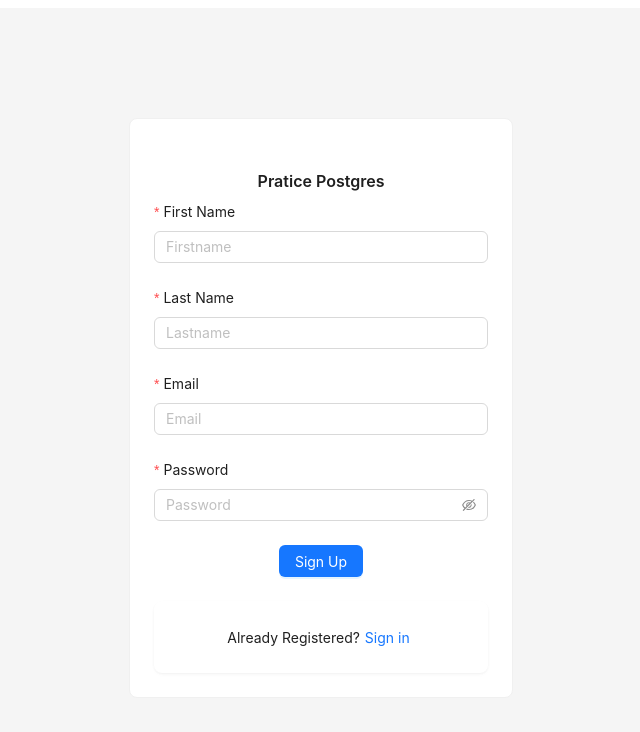
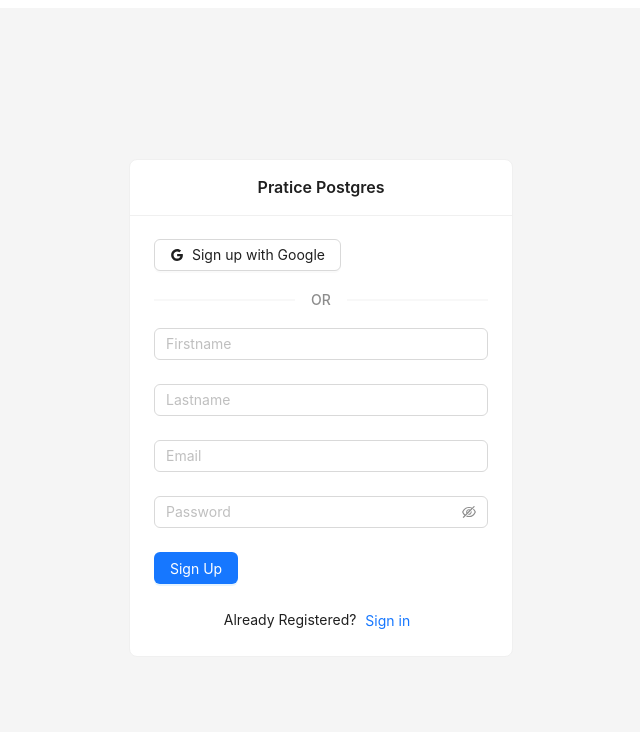
Before and after one commit to patelvivek7879/postgres-by-practice, a React (Vite) app in the folder client/: page /pbyp/register in a window 1280 px wide. Shown: the top 732 px of the page, without its empty margins (319-959 px from the left). Built offline with nearby package versions, Linux system fonts and the light colour scheme.

Commit message:
FIX: look and feel styles udpated

```diff
--- a/client/src/components/Login.tsx
+++ b/client/src/components/Login.tsx
@@ -1,17 +1,18 @@
 import {
   Button,
   Card,
+  Divider,
   Form,
   Input,
   Layout,
+  Row,
+  Space,
   Typography,
   notification,
 } from "antd";
 import { GoogleOutlined } from "@ant-design/icons";
-import { Navigate, redirect, useNavigate } from "react-router-dom";
-import queryString from "query-string";
+import { useNavigate } from "react-router-dom";
 
-const { Content } = Layout;
 const { Title } = Typography;
 
 const Login = () => {
@@ -69,39 +70,41 @@ const Login = () => {
   };
 
   const googleLoginHandler = () => {
-    window.location.href = 'http://localhost:5000/api/v1/auth/google';
-    // fetch("/api/v1/auth/google")
-      // .then((response1) => {
-      //   console.log("r1 -->>",response1);
-      //   return response1.json();
-      // })
-      // .then((response2) => console.log("r2 -->>",response2))
-      // .catch();
+    window.location.href = "http://localhost:5000/api/v1/auth/google";
   };
 
   return (
     <Layout className="w-full h-screen d-flex justify-center align-middle">
-      <Card className="ml-auto mr-auto min-w-96 min-h-200">
-        <Title level={5} className="flex justify-center">
+      <Card
+        className="ml-auto mr-auto min-w-96"
+        title={
+          <Row justify={'center'} align={'middle'}>
+          <Title level={5} className="flex justify-center align-middle mt-2">
             Pratice Postgres
           </Title>
-
+          </Row>
+        }
+      >
+        <div className="mt-4">
           <Button
+            className="google-login-form-button"
             onClick={() => {
               googleLoginHandler();
             }}
             icon={<GoogleOutlined />}
           >
-          Login with Google
+            Sign in with Google
           </Button>
-
+          <Divider>
+            <Typography.Text type="secondary">OR</Typography.Text>
+          </Divider>
           <Form
             form={form}
             layout={"vertical"}
             onFinish={(values) => localLogin(values)}
+            id="form-login"
           >
             <Form.Item
-            label="Email or Username"
               name="email"
               rules={[
                 {
@@ -110,33 +113,39 @@ const Login = () => {
                 },
               ]}
             >
-            <Input placeholder="enter your email or username" />
+              <Input placeholder="Enter your email" />
             </Form.Item>
 
             <Form.Item
-            label="Password"
               name="password"
-            rules={[{ required: true, message: "Please input your password!" }]}
+              rules={[
+                { required: true, message: "Please input your password!" },
+              ]}
             >
               <Input.Password type="password" placeholder="Password" />
             </Form.Item>
-          <Form.Item className="flex justify-center">
-            <Button type="primary" htmlType="submit">
+            <Form.Item>
+              <Button
+                type="primary"
+                htmlType="submit"
+                className="login-form-button"
+              >
                 Sign In
               </Button>
             </Form.Item>
           </Form>
-        <Card bordered={false} className="flex justify-center shadow-none">
-          Don't have an account?
+          <Space className="flex justify-center" align="center">
+            <>Don't have an account?</>
             <Button
-            className="m-0 p-1"
+              className="m-0 pl-0"
               type="link"
               size="small"
               onClick={() => navigate("/register")}
             >
               register
             </Button>
-        </Card>
+          </Space>
+        </div>
       </Card>
     </Layout>
   );
--- a/client/src/components/Register.tsx
+++ b/client/src/components/Register.tsx
@@ -1,4 +1,4 @@
-import { Button, Card, Form, Input, Layout, Typography } from "antd";
+import { Button, Card, Divider, Form, Input, Layout, Space, Typography } from "antd";
 import { useNavigate } from "react-router-dom";
 import { GoogleOutlined } from "@ant-design/icons";
 
@@ -10,20 +10,37 @@ const Register = () => {
     const [form] = Form.useForm();
     const navigate = useNavigate();
 
+    const googleLoginHandler = () => {
+      window.location.href = "http://localhost:5000/api/v1/auth/google";
+    };
+
   return (
     <Layout className="w-full h-screen d-flex justify-center align-middle">
-      <Card className="ml-auto mr-auto min-w-96 min-h-200">
-        <Title level={5} className="flex justify-center">
+      <Card className="ml-auto mr-auto min-w-96 min-h-200" title={
+        <Title level={5} className="flex justify-center mt-2">
           Pratice Postgres
         </Title>
+      }>
+        <Button
+            className="google-login-form-button"
+            onClick={() => {
+              googleLoginHandler();
+            }}
+            icon={<GoogleOutlined />}
+          >
+            Sign up with Google
+          </Button>
+          <Divider>
+            <Typography.Text type="secondary">OR</Typography.Text>
+          </Divider>
         <Form
           form={form}
           layout={"vertical"}
           onFinish={(values) => console.log(values)}
+          id="form-signup"
         >
           <Form.Item
             name="firstname"
-            label="First Name"
             rules={[
               { required: true, message: "Please input your firstname!" },
             ]}
@@ -32,7 +49,6 @@ const Register = () => {
           </Form.Item>
 
           <Form.Item
-            label="Last Name"
             name="lastname"
             rules={[{ required: true, message: "Please input your lastname!" }]}
           >
@@ -40,7 +56,6 @@ const Register = () => {
           </Form.Item>
 
           <Form.Item
-            label="Email"
             name="email"
             rules={[{ required: true, message: "Please enter your email!" }]}
           >
@@ -48,24 +63,25 @@ const Register = () => {
           </Form.Item>
 
           <Form.Item
-            label="Password"
             name="password"
             rules={[{ required: true, message: "Please input your password!" }]}
           >
             <Input.Password type="password" placeholder="Password" />
           </Form.Item>
-          <Form.Item className="flex justify-center">
-            <Button type="primary" htmlType="submit">
+          <Form.Item>
+            <Button type="primary" htmlType="submit" className="signup-form-button">
               Sign Up
             </Button>
           </Form.Item>
         </Form>
-        <Card bordered={false} className="flex justify-center shadow-none">
+        <Space className="flex justify-center align-middle">
+            <>
             Already Registered?
-        <Button className="m-0 p-1" type="link" size="small" onClick={()=> navigate('/login')}>
+            </>
+        <Button className="m-0 pl-0" type="link" size="small" onClick={()=> navigate('/login')}>
             Sign in
         </Button>
-        </Card>
+        </Space>
 
       </Card>
     </Layout>
```
Lines whose indentation alone changed are shown as unchanged.
